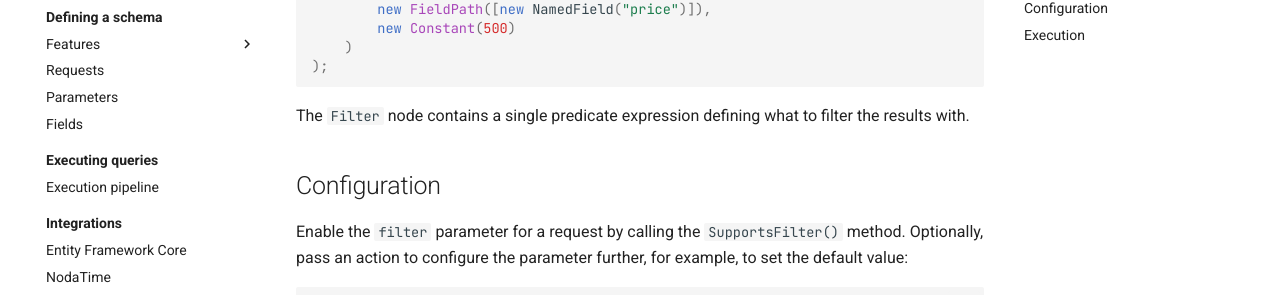
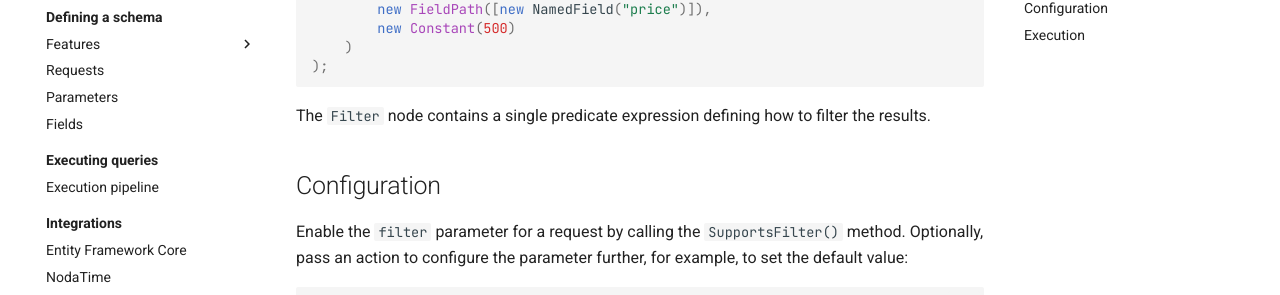
Before and after one commit to funql/funql-dotnet, an MkDocs documentation site: the page built from docs/defining-a-schema/parameters/filter.md, in a window 1280 px wide and 900 px high, scrolled down 1235 px. Shown: the part 154-449 px from the top of the window. Built offline with MkDocs 1.6.1 and Material for MkDocs 9.7.7, drawn with Linux system fonts in a browser that asks for light colours; comment, search, counter and statistics services are not loaded.

Commit message:
Update parameters/filter.md

````diff
--- a/docs/defining-a-schema/parameters/filter.md
+++ b/docs/defining-a-schema/parameters/filter.md
@@ -50,7 +50,7 @@ new Filter(
 );
 ```
 
-The `Filter` node contains a single predicate expression defining what to filter the results with.
+The `Filter` node contains a single predicate expression defining how to filter the results.
 
 ## Configuration
 
````
